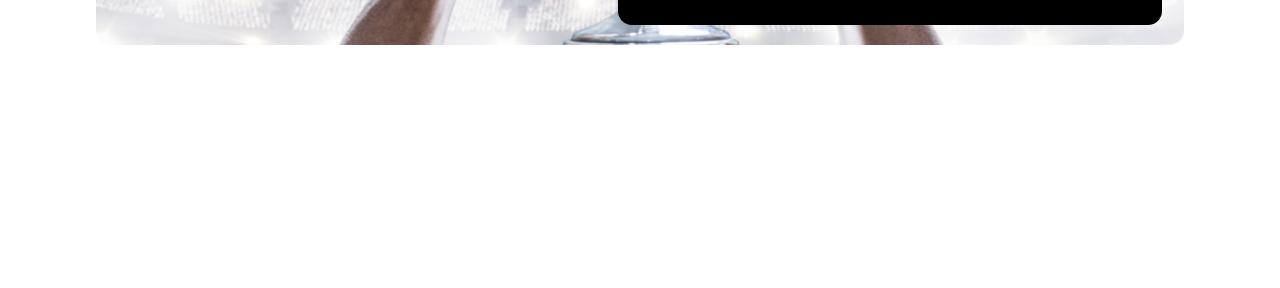
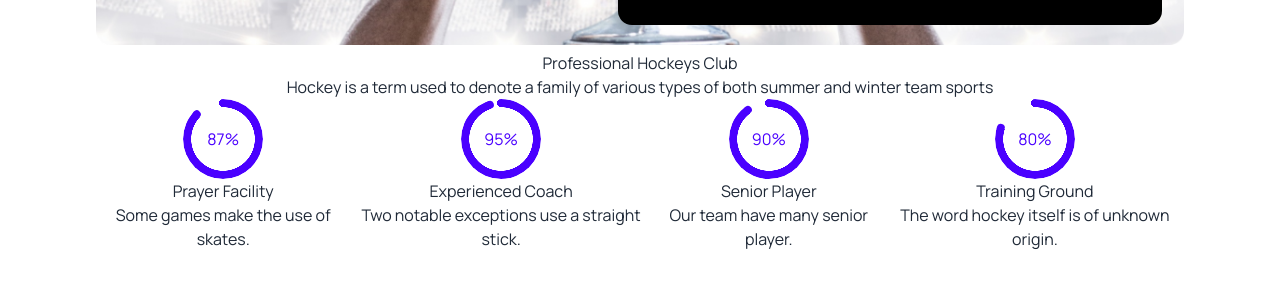
Before and after one commit to Mahedi-5g/third-assignment, a plain HTML site: page index.html in a window 1280 px wide. Shown: the part 646-934 px from the top of the page. Before the commit the page ends 800 px from the top, so only its background shows below. Drawn offline with nearby package versions, Linux system fonts and the light colour scheme.

Commit message:
progress-section

```diff
--- a/index.html
+++ b/index.html
@@ -81,7 +81,7 @@
                 </div>
             </div>
         </nav>
-        <section class="grid grid-cols-1">
+        <section>
             <div class="carousel w-full mt-14 relative">
                 <div id="slide1" class="carousel-item relative w-full">
                     <img src="Images/1.png" class="w-full" />
@@ -97,16 +97,47 @@
                         <a href="#slide1" class="btn btn-circle">❯</a>
                     </div>
                 </div>
-                <div style="width: 50%;background: black;position: absolute; bottom: 4%;right: 2%;padding: 28px; border-radius: 14px;">
+                <div
+                    style="width: 50%;background: black;position: absolute; bottom: 4%;right: 2%;padding: 28px; border-radius: 14px;">
                     <h4 class="text-white font-extrabold text-2xl">Meet all the heroes from the field</h4>
-                    <p class="text-zinc-200">Hockey is a term used to denote a family of various types of both summer and winter team sports which originated on either an outdoor field</p>
+                    <p class="text-zinc-200">Hockey is a term used to denote a family of various types of both summer
+                        and winter team sports which originated on either an outdoor field</p>
                 </div>
             </div>
         </section>
     </header>
+    <main>
+        <section >
+            <div class="text-center">
+                <h2>Professional Hockeys Club</h2>
+                <p>Hockey is a term used to denote a family of various types of both summer and winter team sports</p>
+            </div>
+            <div class="flex text-center">
+                <div>
+                    <div class="radial-progress text-primary" style="--value:87;" role="progressbar">87%</div>
+                    <h4>Prayer Facility</h4>
+                    <p>Some games make the use of skates.</p>
+                </div>
+                <div>
+                    <div class="radial-progress text-primary" style="--value:95;" role="progressbar">95%</div>
+                    <h4>Experienced Coach</h4>
+                    <p>Two notable exceptions use a straight stick.</p>
+                </div>
+                <div>
+                    <div class="radial-progress text-primary" style="--value:90;" role="progressbar">90%</div>
+                    <h4>Senior Player</h4>
+                    <p>Our team have many senior player.</p>
+                </div>
+                <div>
+                    <div class="radial-progress text-primary" style="--value:80;" role="progressbar">80%</div>
+                    <h4>Training Ground</h4>
+                    <p>The word hockey itself is of unknown origin.</p>
+                </div>
+            </div>
 
-    <main>
 
+
+        </section>
     </main>
 
     <footer></footer>
```
